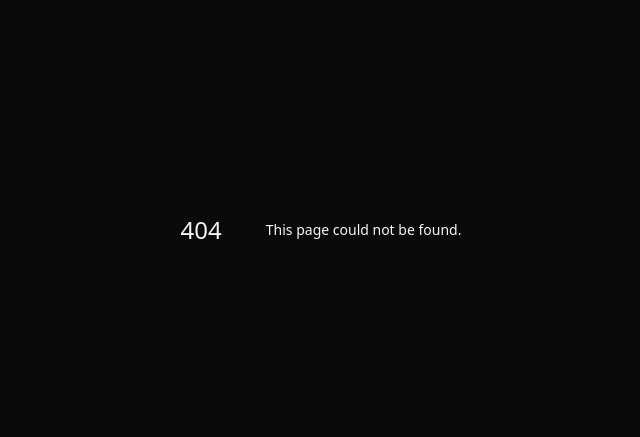
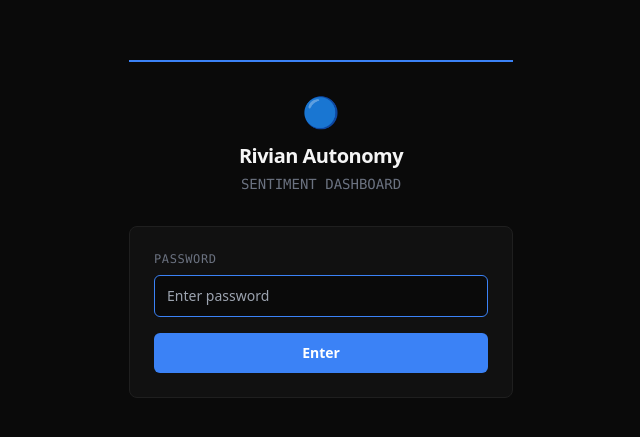
Before and after one commit to osunick/rivian-dashboard, a Next.js app: page /login in a window 1280 px wide. Before the commit this address had no page. Shown: the part 171-608 px from the top of the page, without its empty margins (319-959 px from the left). Built offline with nearby package versions, Linux system fonts and the light colour scheme.

Commit message:
Add password protection (middleware + login page)

```diff
--- /dev/null
+++ b/app/api/login/route.ts
@@ -0,0 +1,19 @@
+import { NextRequest, NextResponse } from 'next/server';
+
+export async function POST(req: NextRequest) {
+  const { password } = await req.json();
+
+  if (password === process.env.DASHBOARD_PASSWORD) {
+    const res = NextResponse.json({ ok: true });
+    res.cookies.set('rivian_auth', 'true', {
+      httpOnly: true,
+      secure: process.env.NODE_ENV === 'production',
+      sameSite: 'lax',
+      maxAge: 60 * 60 * 24 * 30, // 30 days
+      path: '/',
+    });
+    return res;
+  }
+
+  return NextResponse.json({ ok: false, error: 'Wrong password' }, { status: 401 });
+}
--- /dev/null
+++ b/app/login/page.tsx
@@ -0,0 +1,79 @@
+'use client';
+
+import { useState, FormEvent } from 'react';
+import { useRouter } from 'next/navigation';
+
+export default function LoginPage() {
+  const [password, setPassword] = useState('');
+  const [error, setError] = useState('');
+  const [loading, setLoading] = useState(false);
+  const router = useRouter();
+
+  async function handleSubmit(e: FormEvent) {
+    e.preventDefault();
+    setLoading(true);
+    setError('');
+
+    try {
+      const res = await fetch('/api/login', {
+        method: 'POST',
+        headers: { 'Content-Type': 'application/json' },
+        body: JSON.stringify({ password }),
+      });
+
+      if (res.ok) {
+        router.push('/');
+        router.refresh();
+      } else {
+        setError('Wrong password');
+        setLoading(false);
+      }
+    } catch {
+      setError('Something went wrong');
+      setLoading(false);
+    }
+  }
+
+  return (
+    <div className="min-h-screen bg-[#0A0A0A] flex items-center justify-center px-4">
+      <div className="w-full max-w-sm">
+        <div className="h-0.5 w-full bg-[#3B82F6] mb-8" />
+
+        <div className="text-center mb-8">
+          <span className="text-[#3B82F6] text-3xl">🔵</span>
+          <h1 className="text-[#F5F5F5] font-semibold text-xl mt-3 tracking-tight">Rivian Autonomy</h1>
+          <p className="text-[#6B7280] text-sm font-mono mt-1">SENTIMENT DASHBOARD</p>
+        </div>
+
+        <form onSubmit={handleSubmit} className="bg-[#111111] border border-[#1F1F1F] rounded-lg p-6 space-y-4">
+          <div>
+            <label className="text-[#6B7280] text-xs font-mono uppercase tracking-wider block mb-2">
+              Password
+            </label>
+            <input
+              type="password"
+              value={password}
+              onChange={e => setPassword(e.target.value)}
+              className="w-full bg-[#0A0A0A] border border-[#2F2F2F] rounded-md px-3 py-2.5 text-[#F5F5F5] text-sm focus:outline-none focus:border-[#3B82F6] transition-colors"
+              placeholder="Enter password"
+              autoFocus
+              required
+            />
+          </div>
+
+          {error && (
+            <p className="text-[#EF4444] text-xs font-mono">{error}</p>
+          )}
+
+          <button
+            type="submit"
+            disabled={loading}
+            className="w-full bg-[#3B82F6] hover:bg-[#2563EB] disabled:opacity-50 disabled:cursor-not-allowed text-white font-semibold text-sm py-2.5 rounded-md transition-colors"
+          >
+            {loading ? 'Checking...' : 'Enter'}
+          </button>
+        </form>
+      </div>
+    </div>
+  );
+}
```
Also changed, not shown: middleware.ts (added, +28 -0 lines).
